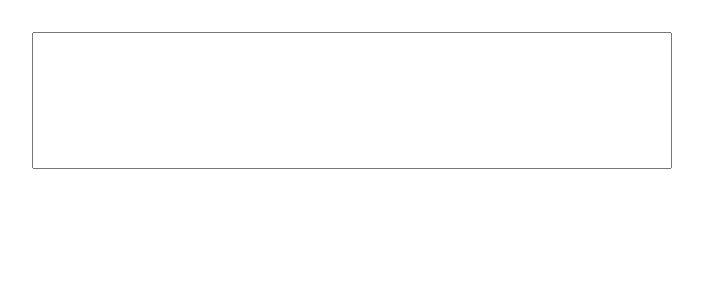
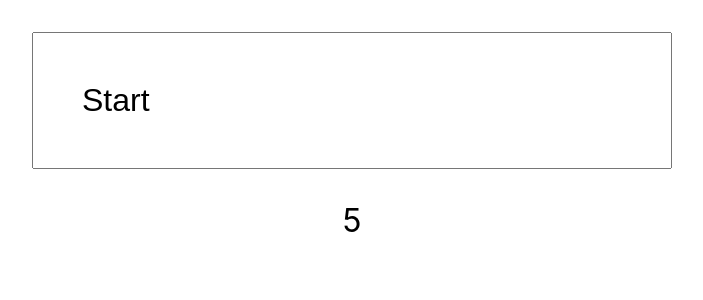
Before and after one commit to bmckenzie93/react-basics-2, a React (Create React App) app: page / in a window 1280 px wide. Shown: the top 300 px of the page, without its empty margins (288-991 px from the left). Built offline with nearby package versions, Linux system fonts and the light colour scheme.

Commit message:
input counts length

```diff
--- a/src/App.js
+++ b/src/App.js
@@ -3,10 +3,29 @@ import Input from './components/Input'
 import '../src/App.css'
 
 export default class App extends Component {
+  state = {
+    inputValue: 'Start',
+    inputLength: 5
+  }
+
+  getLengthHandler = (e) => {
+    const input = e.target.value;
+    const length = e.target.value.length;
+
+    this.setState({
+      inputValue: input,
+      inputLength: length
+    })
+  }
+
   render() {
     return (
       <div>
-        <Input />
+        <Input
+          currentLength={this.state.inputLength}
+          getLength={this.getLengthHandler}
+          value={this.state.inputValue}
+           />
       </div>
     )
   }
--- a/src/components/Input.js
+++ b/src/components/Input.js
@@ -1,9 +1,13 @@
 import React from 'react'
 
-export default function Input() {
+export default function Input(props) {
   return (
     <div>
-      <input type="text" className="Input"/>
+      <input type="text"
+      className="Input"
+      value={props.value}
+      onChange={props.getLength}/>
+      <p style={{textAlign: 'center', fontSize: '2rem'}}>{props.currentLength}</p>
     </div>
   )
 }
```
